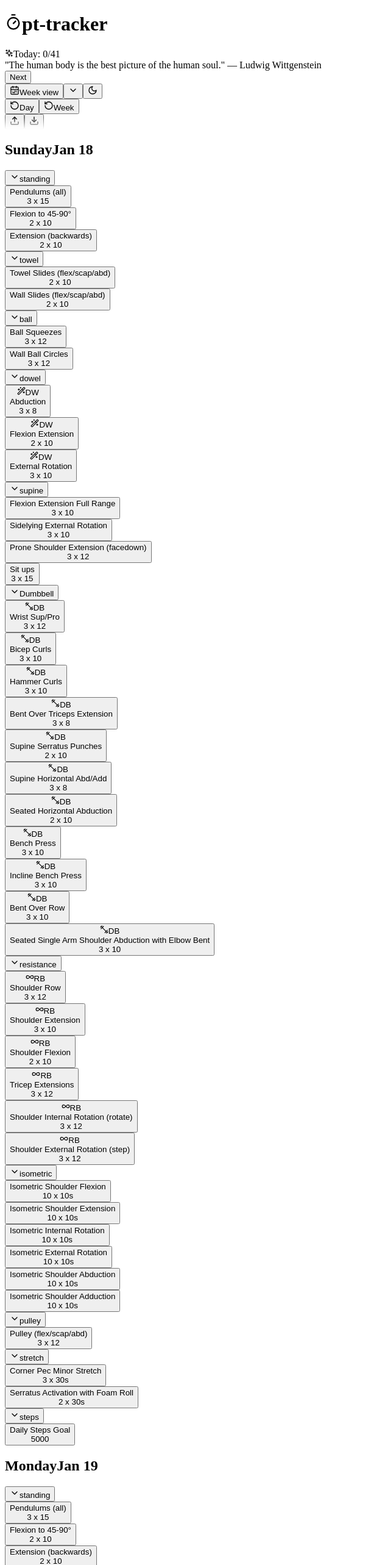
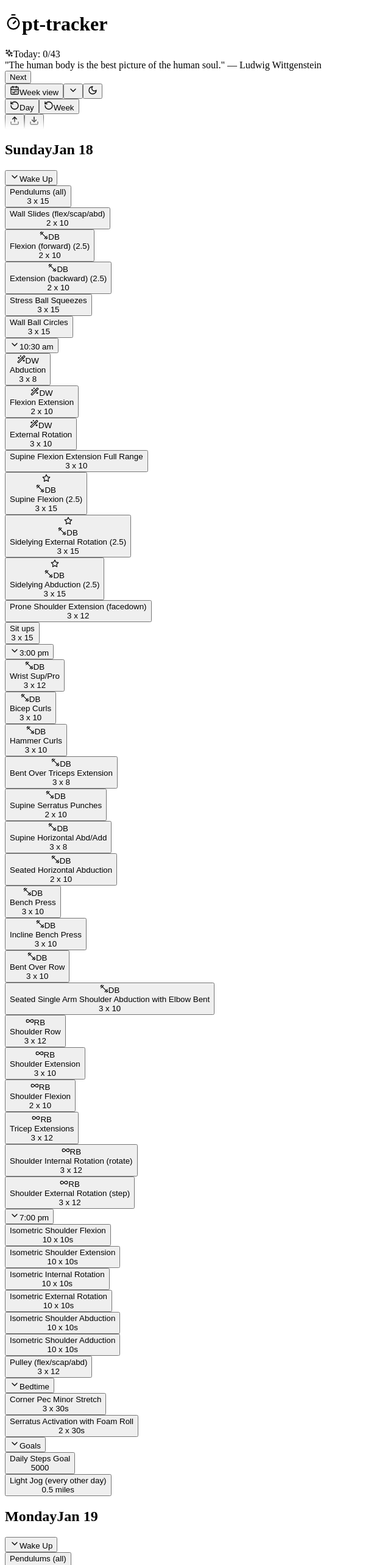
Before and after one commit to ungoldman/pt-tracker, a React (Vite) app: page / in a window 1280 px wide. Shown: the top 2566 px of the page at 61% size, without its empty margins (0-640 px from the left). Built offline with nearby package versions, Linux system fonts and the light colour scheme; the HTML template or start-up script is replaced by a standard one.

Commit message:
updates after 5/28 PT eval

```diff
--- a/src/App.jsx
+++ b/src/App.jsx
@@ -16,6 +16,7 @@ import {
   Timer,
   Link,
   ChevronDown,
+  Star,
 } from 'lucide-react';
 import { exercises, quotes } from './data';
 
@@ -513,11 +514,16 @@ const App = () => {
     return null;
   };
 
+  const getPriorityIcon = (priority) => {
+    if (!priority) return null;
+    return <Star size={14} className={darkMode ? 'text-yellow-400' : 'text-yellow-500'} />;
+  };
+
   const formatExerciseName = (name) => {
     return name
-      .replace(/with Dumbbell/gi, '')
-      .replace(/with Dowel/gi, '')
-      .replace(/with Resistance/gi, '')
+      .replace(/ with Dumbbell/gi, '')
+      .replace(/ with Dowel/gi, '')
+      .replace(/ with Resistance/gi, '')
       .trim();
   };
 
@@ -532,7 +538,7 @@ const App = () => {
     return (
       <div
         key={day}
-        className={`h-full flex flex-col min-h-0 rounded-xl shadow-sm border p-4 ${
+        className={`h-full flex flex-col min-h-0 rounded-xl shadow-sm border p-2 ${
           darkMode ? 'bg-gray-800 border-gray-700' : 'bg-white border-gray-200'
         } ${
           isToday
@@ -544,7 +550,7 @@ const App = () => {
       >
         {viewMode !== 'day' ? (
           <div
-            className={`mb-4 -mx-4 px-4 pb-2 border-b flex items-baseline justify-between ${
+            className={`mb-2 -mx-2 px-4 pb-2 border-b flex items-baseline justify-between ${
               isToday
                 ? darkMode
                   ? 'border-blue-500/70'
@@ -635,6 +641,7 @@ const App = () => {
                             </div>
                             <div className="flex-1 min-w-0">
                               <div className="flex items-center gap-2">
+                                {getPriorityIcon(ex.priority)}
                                 {getExerciseIcon(ex.name)}
                                 <div
                                   className={`font-medium text-sm leading-tight ${
@@ -1009,7 +1016,7 @@ const App = () => {
         )}
 
         {viewMode === 'week' ? (
-          <div className="grid grid-cols-7 gap-4 flex-1 min-h-0">
+          <div className="grid grid-cols-7 gap-1 flex-1 min-h-0">
             {days.map((day) => renderDayCard(day, true))}
           </div>
         ) : viewMode === 'day' ? (
--- a/src/data.js
+++ b/src/data.js
@@ -1,47 +1,39 @@
 import { Dumbbell } from 'lucide-react';
 
 export const exercises = {
-  standing: {
+  'Wake Up': {
     days: ['Sunday', 'Monday', 'Tuesday', 'Wednesday', 'Thursday', 'Friday', 'Saturday'],
     exercises: [
       { name: 'Pendulums (all)', sets: 3, reps: 15 },
-      { name: 'Flexion to 45-90°', sets: 2, reps: 10 },
-      { name: 'Extension (backwards)', sets: 2, reps: 10 },
+      { name: 'Wall Slides (flex/scap/abd)', sets: 2, reps: 10 },
+      { name: 'Flexion (forward) with Dumbbell (2.5)', sets: 2, reps: 10 },
+      { name: 'Extension (backward) with Dumbbell (2.5)', sets: 2, reps: 10 },
+      // { name: 'Towel Slides (flex/scap/abd)', sets: 2, reps: 10 },
+      { name: 'Stress Ball Squeezes', sets: 3, reps: 15 },
+      { name: 'Wall Ball Circles', sets: 3, reps: 15 },
     ],
   },
-  towel: {
-    days: ['Sunday', 'Monday', 'Tuesday', 'Wednesday', 'Thursday', 'Friday', 'Saturday'],
-    exercises: [
-      { name: 'Towel Slides (flex/scap/abd)', sets: 2, reps: 10 },
-      { name: 'Wall Slides (flex/scap/abd)', sets: 2, reps: 10 },
-    ],
-  },
-  ball: {
-    days: ['Sunday', 'Monday', 'Tuesday', 'Wednesday', 'Thursday', 'Friday', 'Saturday'],
-    exercises: [
-      { name: 'Ball Squeezes', sets: 3, reps: 12 },
-      { name: 'Wall Ball Circles', sets: 3, reps: 12 },
-    ],
-  },
-  dowel: {
+  '10:30 am': {
     days: ['Sunday', 'Monday', 'Tuesday', 'Wednesday', 'Thursday', 'Friday', 'Saturday'],
     exercises: [
       { name: 'Abduction with Dowel', sets: 3, reps: 8 },
       { name: 'Flexion Extension with Dowel', sets: 2, reps: 10 },
       { name: 'External Rotation with Dowel', sets: 3, reps: 10 },
-    ],
-  },
-  supine: {
-    days: ['Sunday', 'Monday', 'Tuesday', 'Wednesday', 'Thursday', 'Friday', 'Saturday'],
-    exercises: [
-      { name: 'Flexion Extension Full Range', sets: 3, reps: 10 },
+      { name: 'Supine Flexion Extension Full Range', sets: 3, reps: 10 },
       // { name: 'Elbow Flexion Extension', sets: 3, reps: 10 },
-      { name: 'Sidelying External Rotation', sets: 3, reps: 10 },
+      { name: 'Supine Flexion with Dumbbell (2.5)', sets: 3, reps: 15, priority: 'high' },
+      {
+        name: 'Sidelying External Rotation with Dumbbell (2.5)',
+        sets: 3,
+        reps: 15,
+        priority: 'high',
+      },
+      { name: 'Sidelying Abduction with Dumbbell (2.5)', sets: 3, reps: 15, priority: 'high' },
       { name: 'Prone Shoulder Extension (facedown)', sets: 3, reps: 12 },
       { name: 'Sit ups', sets: 3, reps: 15 },
     ],
   },
-  Dumbbell: {
+  '3:00 pm': {
     days: ['Sunday', 'Monday', 'Tuesday', 'Wednesday', 'Thursday', 'Friday', 'Saturday'],
     exercises: [
       // { name: 'Wrist Flexion with Dumbbell', sets: 3, reps: 12 },
@@ -61,11 +53,6 @@ export const exercises = {
         sets: 3,
         reps: 10,
       },
-    ],
-  },
-  resistance: {
-    days: ['Sunday', 'Monday', 'Tuesday', 'Wednesday', 'Thursday', 'Friday', 'Saturday'],
-    exercises: [
       { name: 'Shoulder Row with Resistance', sets: 3, reps: 12 },
       { name: 'Shoulder Extension with Resistance', sets: 3, reps: 10 },
       { name: 'Shoulder Flexion with Resistance', sets: 2, reps: 10 },
@@ -75,7 +62,7 @@ export const exercises = {
       { name: 'Shoulder External Rotation (step) with Resistance', sets: 3, reps: 12 },
     ],
   },
-  isometric: {
+  '7:00 pm': {
     days: ['Sunday', 'Monday', 'Tuesday', 'Wednesday', 'Thursday', 'Friday', 'Saturday'],
     exercises: [
       { name: 'Isometric Shoulder Flexion', sets: 10, hold: '10s' },
@@ -84,22 +71,22 @@ export const exercises = {
       { name: 'Isometric External Rotation', sets: 10, hold: '10s' },
       { name: 'Isometric Shoulder Abduction', sets: 10, hold: '10s' },
       { name: 'Isometric Shoulder Adduction', sets: 10, hold: '10s' },
+      { name: 'Pulley (flex/scap/abd)', sets: 3, reps: 12 },
     ],
   },
-  pulley: {
-    days: ['Sunday', 'Monday', 'Tuesday', 'Wednesday', 'Thursday', 'Friday', 'Saturday'],
-    exercises: [{ name: 'Pulley (flex/scap/abd)', sets: 3, reps: 12 }],
-  },
-  stretch: {
+  Bedtime: {
     days: ['Sunday', 'Monday', 'Tuesday', 'Wednesday', 'Thursday', 'Friday', 'Saturday'],
     exercises: [
       { name: 'Corner Pec Minor Stretch', sets: 3, hold: '30s' },
       { name: 'Serratus Activation with Foam Roll', sets: 2, hold: '30s' },
     ],
   },
-  steps: {
+  Goals: {
     days: ['Sunday', 'Monday', 'Tuesday', 'Wednesday', 'Thursday', 'Friday', 'Saturday'],
-    exercises: [{ name: 'Daily Steps Goal', target: 5000 }],
+    exercises: [
+      { name: 'Daily Steps Goal', target: 5000 },
+      { name: 'Light Jog (every other day)', target: '0.5 miles' },
+    ],
   },
 };
 
```
